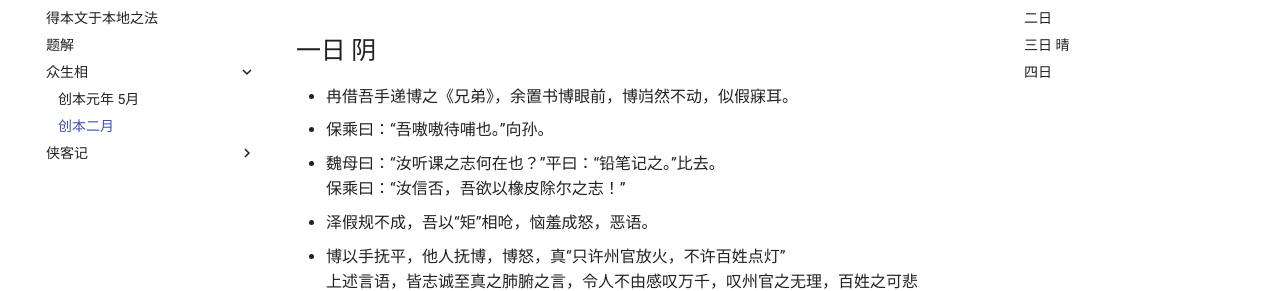
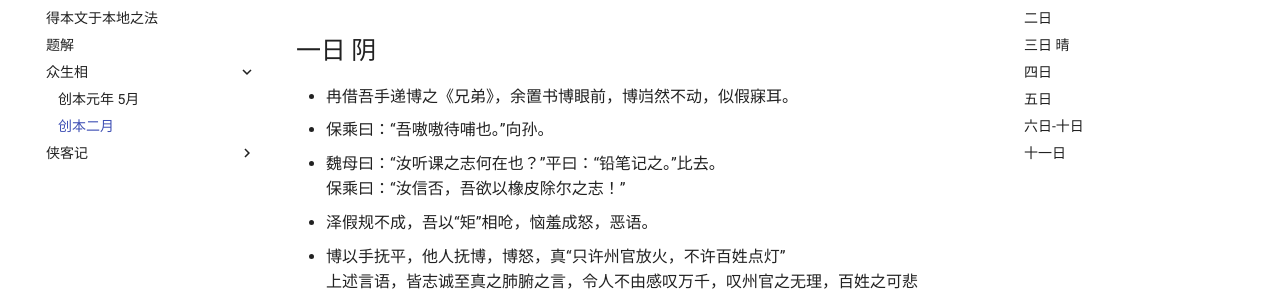
Before and after one commit to Yulljie/CattleEatsGrass, an MkDocs documentation site: the page built from docs/众生相/01.md, in a window 1280 px wide and 900 px high. Shown: the part 147-438 px from the top of the window. Built offline with MkDocs 1.6.1 and Material for MkDocs 9.7.7, drawn with Linux system fonts in a browser that asks for light colours.

Commit message:
update files

```diff
--- a/docs/众生相/01.md
+++ b/docs/众生相/01.md
@@ -44,15 +44,15 @@
 * 保承与龙置位于生物课，龙得观此物，甚奇之，徐而览之，曰：“甚矣！尽善尽美哉。”
 * 又有同窗言之白班显示色泽暗淡，余觅得一选项于通道选择菜单曰“显示模式”，余选HDR，顷之，色彩明亮，满室生辉，使人心旷神怡。然余查阅“Windows HD Color”选项于“Windowd设置”，言之此屏幕无支持以显示HDR。由此，余以为之“假HDR”。
 
-# 五日
+## 五日
 
 * 余禁USB调试与隐藏调试菜单，然U盘可读。
 
-# 六日-十日
+## 六日-十日
 
 <i>高考假期，无人问津</i>
 
-# 十一日
+## 十一日
 
 * [舒健玩机传](../侠客记/shujian_ph.md)
 
```
